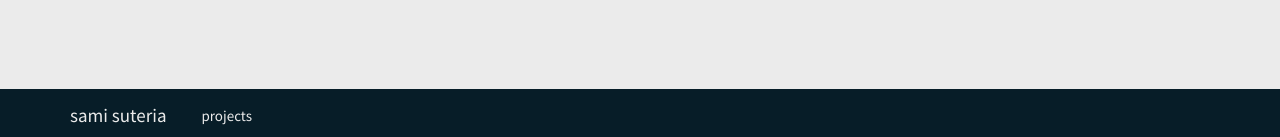
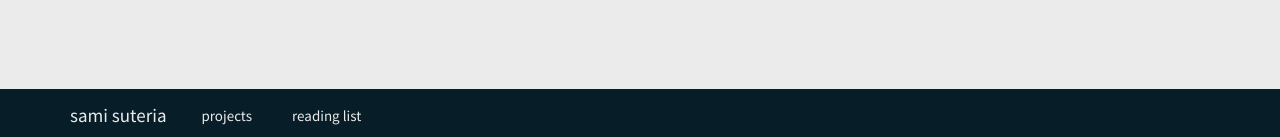
Before and after one commit to samisuteria/samisuteria.github.io, a Jekyll site: the page built from index.md, in a window 1280 px wide. Shown: the part 760-897 px from the top of the page. Built offline with Jekyll 4.4.1, drawn with Linux system fonts in a browser that asks for light colours; nearby versions of some CDN libraries.

Commit message:
add reading list to navigation

```diff
--- a/_includes/navigation.html
+++ b/_includes/navigation.html
@@ -15,6 +15,7 @@
     <ul class="nav navbar-nav">
     	<!--<li><a href="/posts">Posts</a></li>-->
         <li><a href="/projects">projects</a></li>
+        <li><a href="./readinglist">reading list</a></li>
         <!--<li><a href="/aboutme">About Me</a></li>-->
     </ul>
 </div><!-- /.navbar-collapse -->
```
